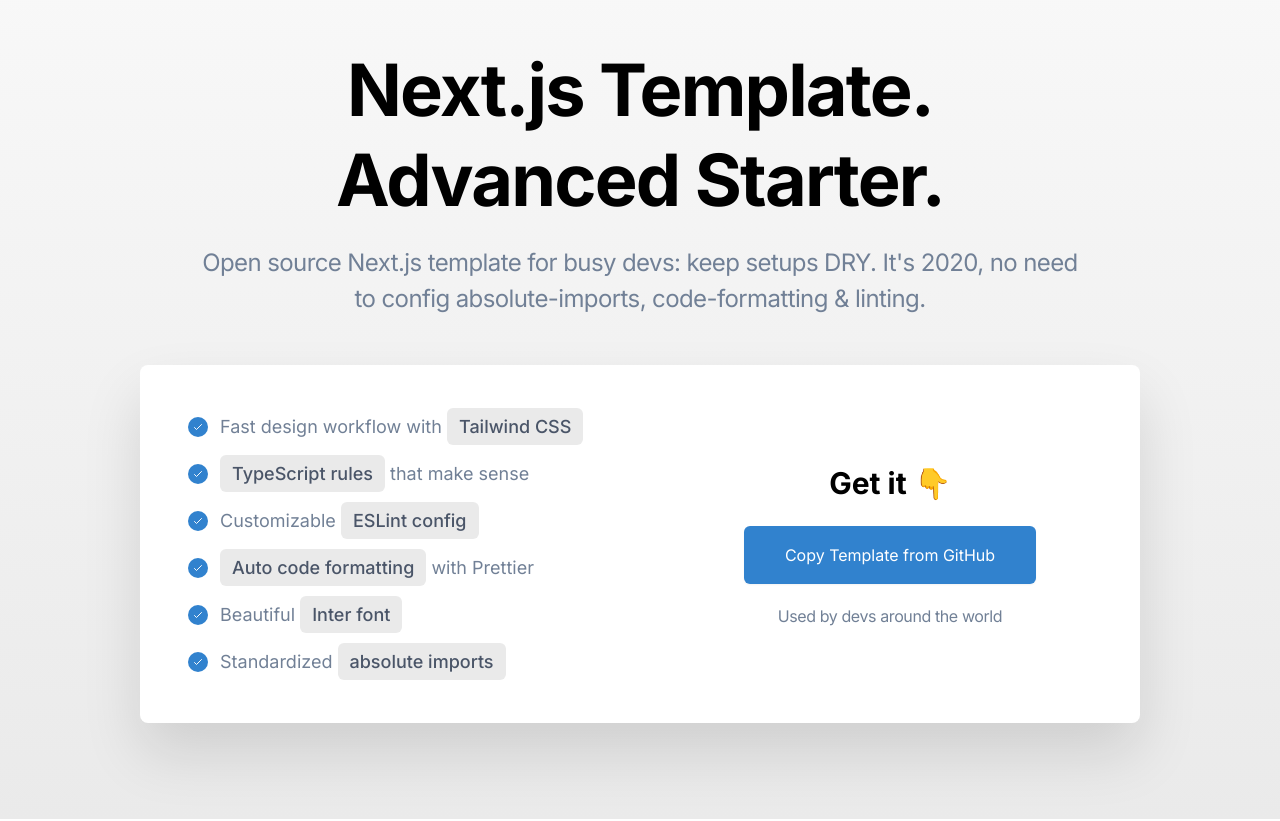
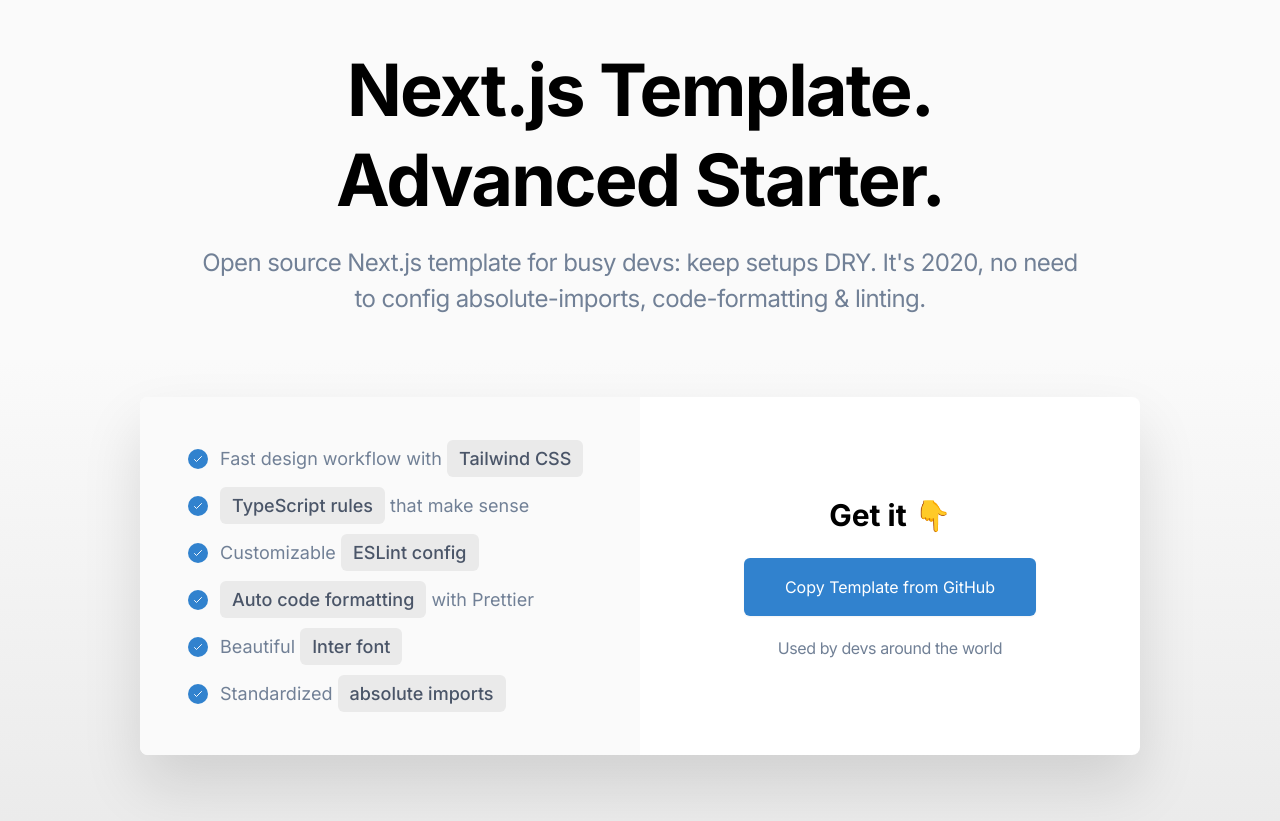
Before and after one commit to agcty/nextjs-advanced-starter, a Next.js app: page / in a window 1280 px wide. Shown: the part 131-952 px from the top of the page. Built offline with nearby package versions, Linux system fonts and the light colour scheme; what @tailwindcss/ui would draw is missing.

Commit message:
improved color scheme on landing page

```diff
--- a/src/pages/index.tsx
+++ b/src/pages/index.tsx
@@ -9,7 +9,7 @@
         <link rel="icon" href="/favicon.ico" />
       </Head>
 
-      <main className="min-h-screen bg-gradient-to-b from-geist-50 to-geist-100 flex justify-center py-24">
+      <main className="min-h-screen bg-gradient-to-b from-geist-50 via-geist-50 to-geist-100 flex justify-center py-24">
         <div>
           <h1
             className="font-bold mt-20 text-center leading-tight tracking-tight"
@@ -26,14 +26,14 @@
           </h2>
 
           <section
-            className="bg-white rounded-lg mt-12 grid grid-cols-2"
+            className="bg-white rounded-lg mt-20 grid grid-cols-2"
             style={{
               width: "1000px",
               minHeight: "350px",
               boxShadow: "rgba(0, 0, 0, 0.12) 0px 30px 60px 0px",
             }}
           >
-            <div className="flex flex-col justify-center bg-gray-50 rounded-l-lg">
+            <div className="flex flex-col justify-center bg-geist-50 rounded-l-lg">
               <FeatureList>
                 <Feature>
                   Fast design workflow with <InfoText text="Tailwind CSS" />
```
